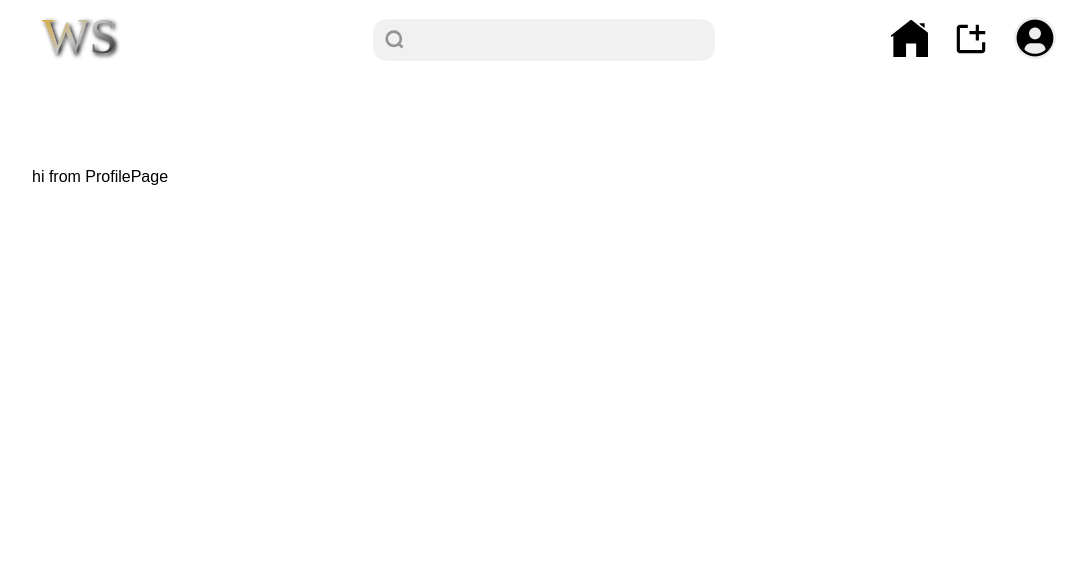
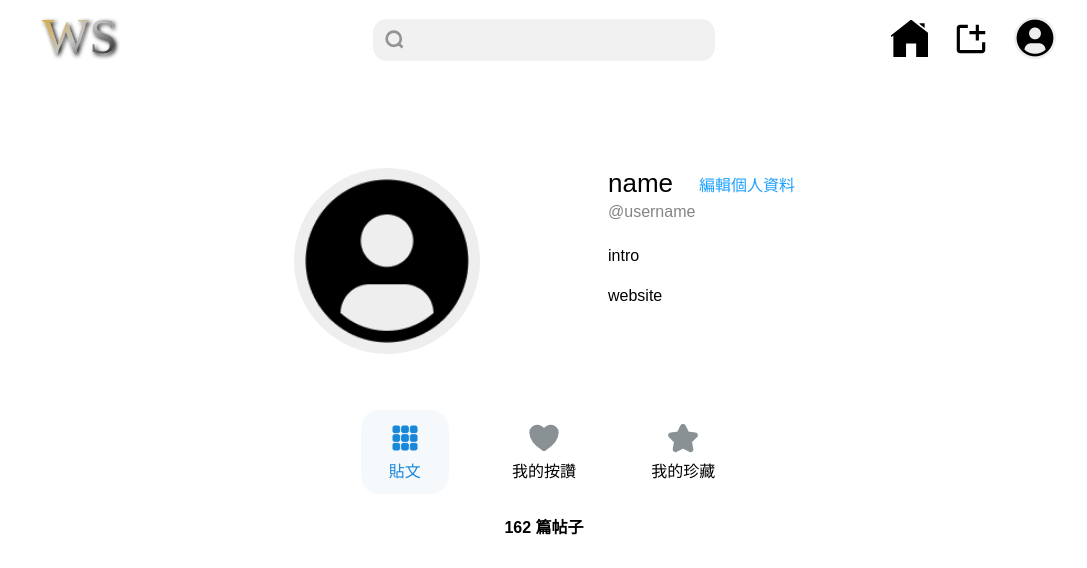
Before and after one commit to wayne23123/WaySnap, a Vue app in the folder frontend/: page /profile in a window 1280 px wide. Shown: the top 568 px of the page, without its empty margins (96-1183 px from the left). Built offline with nearby package versions, Linux system fonts and the light colour scheme.

Commit message:
新增個人資料頁面

```diff
--- a/frontend/src/pages/ProfilePage.vue
+++ b/frontend/src/pages/ProfilePage.vue
@@ -1,5 +1,132 @@
-<script setup></script>
+<script setup>
+import TheIcon from '../components/TheIcon.vue';
+import TheAvatar from '../components/TheAvatar.vue';
+</script>
 
 <template>
-  <div>hi from ProfilePage</div>
+  <div>
+    <div class="profileContainer">
+      <TheAvatar :width="186" :height="186" />
+      <div class="profile">
+        <p class="name">
+          <span>name</span
+          ><router-link to="/profile/edit">編輯個人資料</router-link>
+        </p>
+        <p class="handle">@username</p>
+        <div class="description">
+          <pre>intro</pre>
+        </div>
+        <p class="website">website</p>
+      </div>
+    </div>
+    <div class="tabs">
+      <div class="tab active">
+        <TheIcon icon="posts" />
+        <p>貼文</p>
+      </div>
+      <div class="tab">
+        <TheIcon icon="like" />
+        <p>我的按讚</p>
+      </div>
+      <div class="tab">
+        <TheIcon icon="favorite" />
+        <p>我的珍藏</p>
+      </div>
+    </div>
+    <div class="tabContent">
+      <p>162 篇帖子</p>
+      <div class="posts">
+        <img src="" class="postImage" v-for="n in 9" alt="" />
+      </div>
+    </div>
+  </div>
 </template>
+
+<style scoped>
+.profileContainer {
+  display: grid;
+  grid-template-columns: 1fr 1fr;
+  column-gap: 10vw;
+}
+
+.avatar {
+  justify-self: end;
+}
+
+.profile .name {
+  display: flex;
+  align-items: center;
+}
+
+.profile .name > span {
+  font-size: 26px;
+}
+.profile .name > a {
+  color: #1da0ff;
+  text-decoration: none;
+  margin-left: 26px;
+}
+.profile .handle {
+  margin-top: 4px;
+  color: #848484;
+}
+
+.profile .description {
+  margin-top: 26px;
+  margin-bottom: 22px;
+}
+
+.tabs {
+  display: grid;
+  grid-template-columns: repeat(3, 88px);
+  column-gap: 4vw;
+  justify-content: center;
+
+  margin-top: 7vmin;
+  margin-bottom: 20px;
+}
+
+.tab {
+  text-align: center;
+  padding: 12px 0;
+  cursor: pointer;
+}
+.tab > svg {
+  width: 32px;
+  height: 32px;
+  stroke: #8a9194;
+  fill: #8a9194;
+}
+
+.tab.active {
+  background: #f6f9fb;
+  border-radius: 18px;
+}
+
+.tab.active > svg {
+  stroke: #1787d9;
+  fill: #1787d9;
+}
+.tab.active > p {
+  color: #1787d9;
+}
+
+.tabContent > p {
+  text-align: center;
+  font-weight: 600;
+  margin-bottom: 32px;
+}
+
+.posts {
+  display: grid;
+  grid-template-columns: 1fr 1fr 1fr;
+  gap: 40px;
+}
+
+.postImage {
+  width: 100%;
+  height: 321px;
+  background: #eee;
+  object-fit: cover;
+}
+</style>
```
